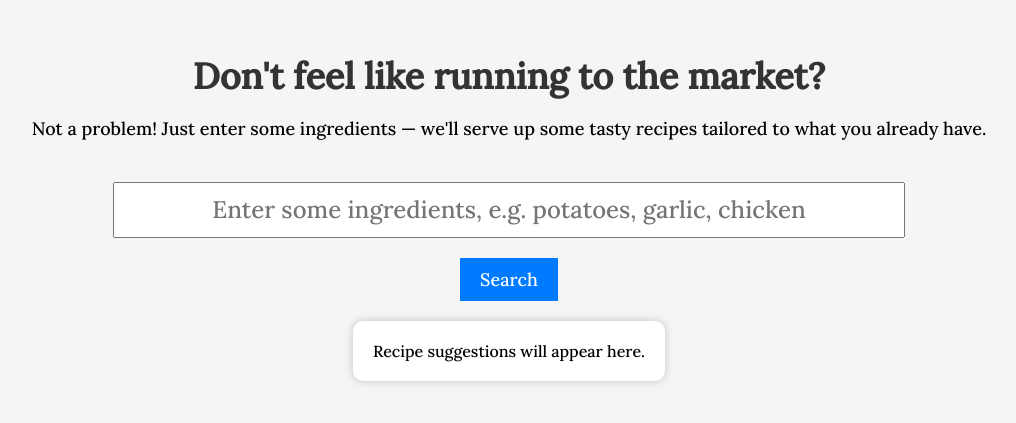
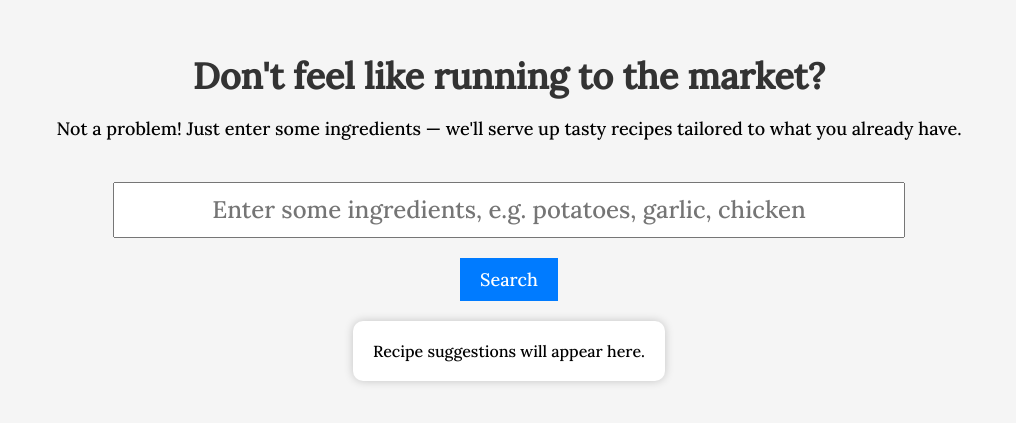
Before and after one commit to nicngu749/recipe-reserve, a plain HTML site: page index.html in a window 1280 px wide. Shown: the part 195-618 px from the top of the page, without its empty margins (131-1147 px from the left). Drawn offline with Linux system fonts and the light colour scheme.

Commit message:
Update index.html

```diff
--- a/index.html
+++ b/index.html
@@ -11,7 +11,7 @@
 </head>
 <body>
     <h1>Don't feel like running to the market?</h1>
-    <p class="description">Not a problem! Just enter some ingredients — we'll serve up some tasty recipes tailored to what you already have.</p>
+    <p class="description">Not a problem! Just enter some ingredients — we'll serve up tasty recipes tailored to what you already have.</p>
     <!-- label for="ingredients">Enter ingredients or keywords:</label -->
     <input type="text" id="ingredients" placeholder="Enter some ingredients, e.g. potatoes, garlic, chicken">
     <button id="searchBtn">Search</button>
```
